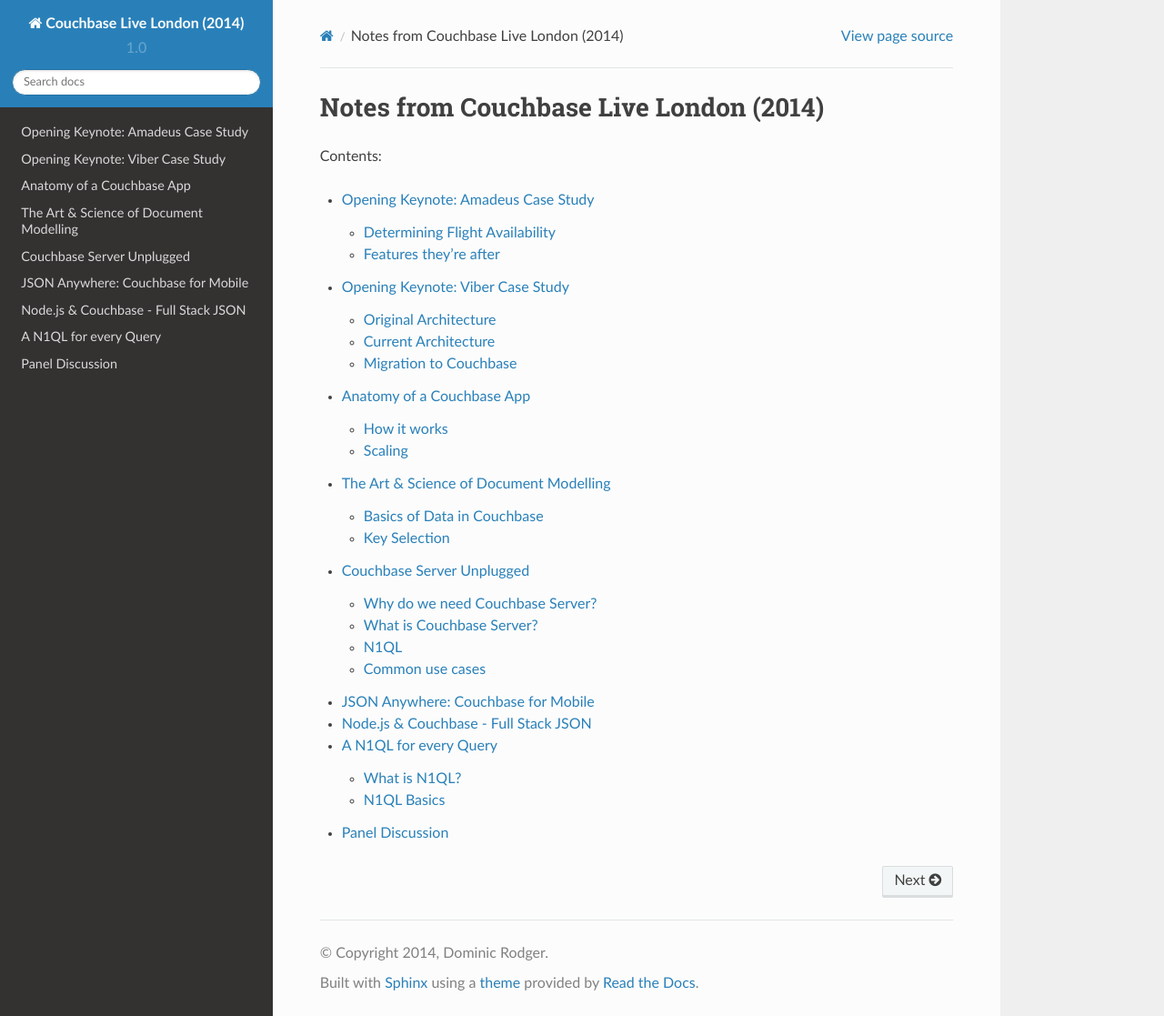
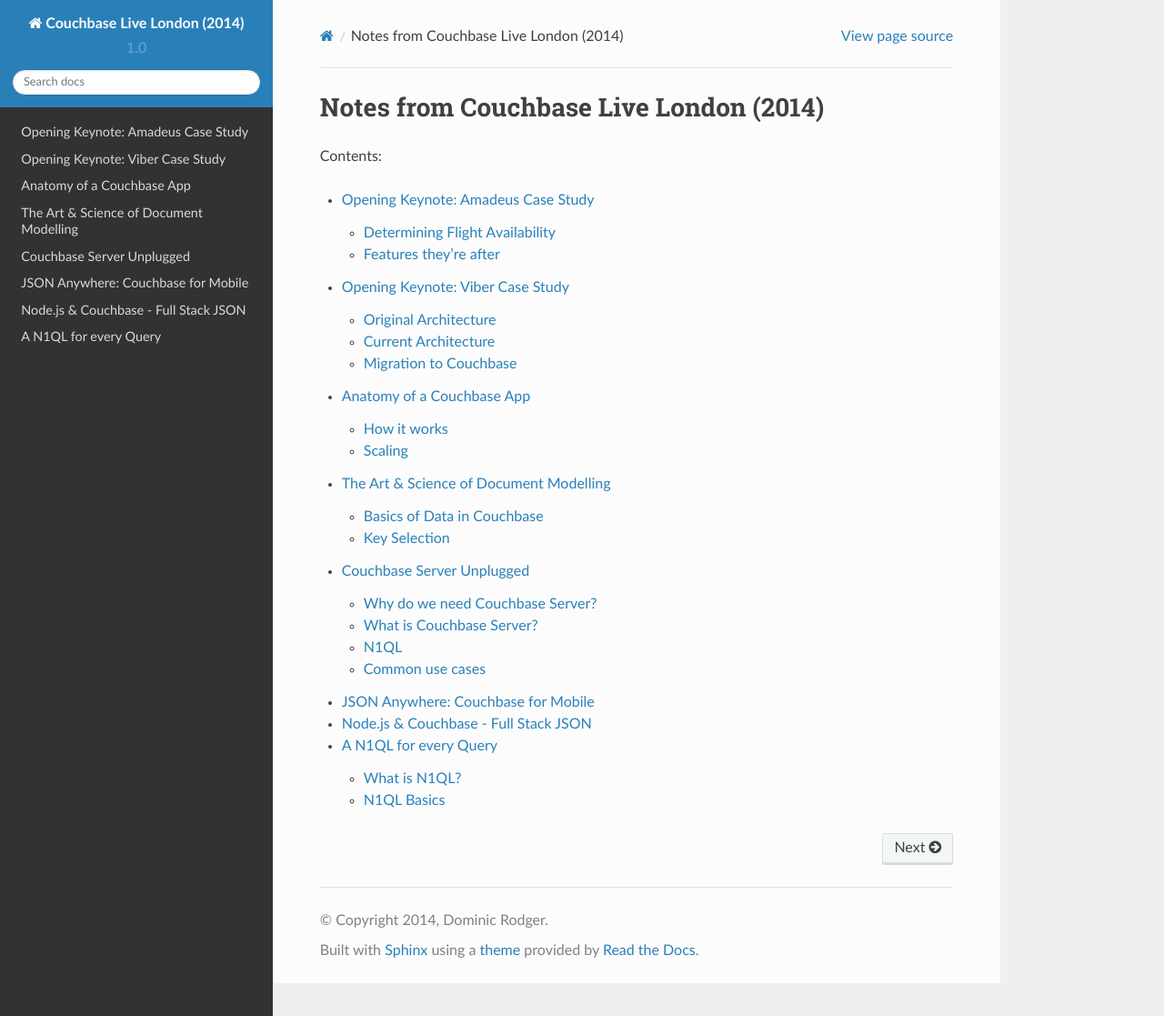
Before and after one commit to dominicrodger/couchbase-live-london-2014, a Sphinx documentation site: the page built from source/index.rst, in a window 1280 px wide and 1117 px high. Shown: the whole window at 91% size. Built offline with Sphinx 7.4.7 and the Read the Docs theme 2.0.0, drawn with Linux system fonts in a browser that asks for light colours.

Commit message:
Not sure it'll be feasible to take notes on the panel discussion

```diff
--- a/source/index.rst
+++ b/source/index.rst
@@ -14,4 +14,3 @@
    couchbase_for_mobile
    couchbase_node
    n1ql
-   panel_discussion
--- a/source/panel_discussion.rst
+++ /dev/null
@@ -1,4 +0,0 @@
-Panel Discussion
-================
-
-Session hosted by James Governor, Red Monk.
```
